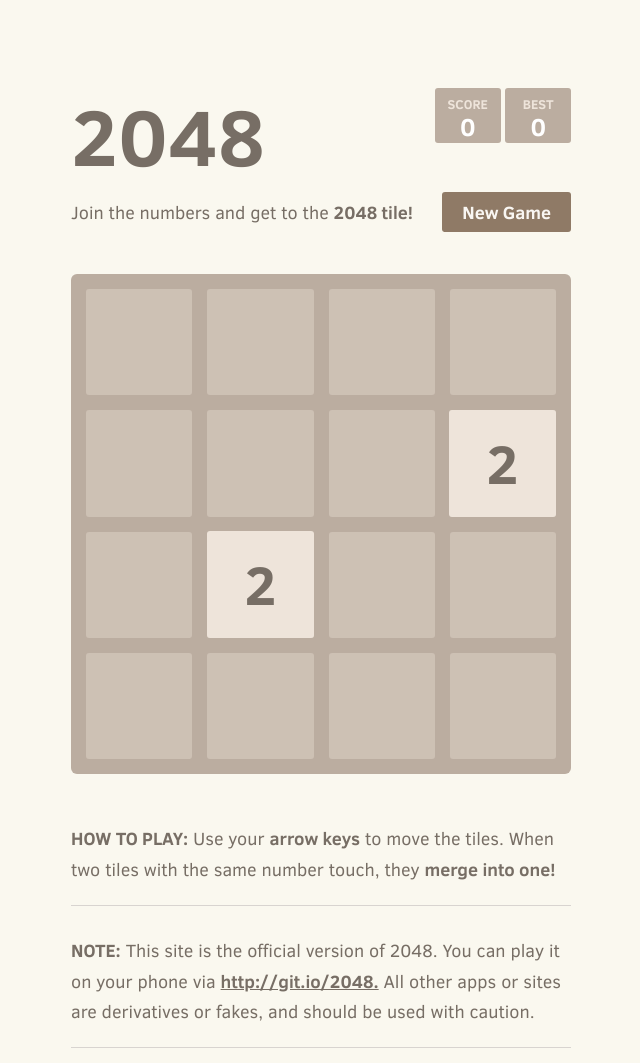
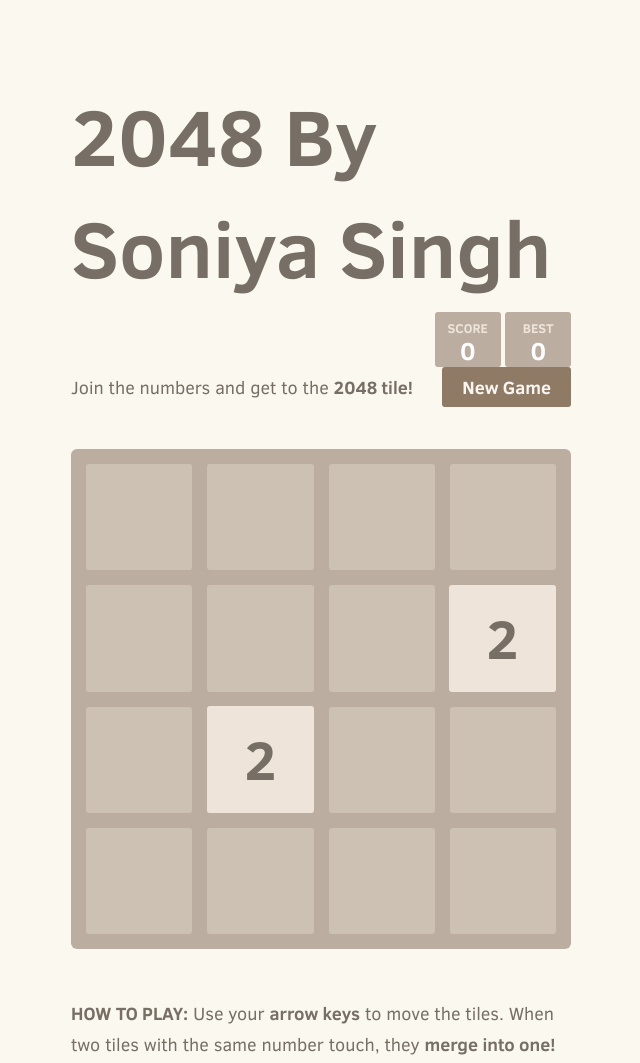
Before and after one commit to BuiltBySoniya/2048-game-ci-cd, a plain HTML site: page index.html in a window 1280 px wide. Shown: the top 1063 px of the page, without its empty margins (319-959 px from the left). Drawn offline with Linux system fonts and the light colour scheme.

Commit message:
Changed game name to 2048 by Soniya Singh

```diff
--- a/index.html
+++ b/index.html
@@ -19,7 +19,7 @@
 <body>
   <div class="container">
     <div class="heading">
-      <h1 class="title">2048</h1>
+      <h1 class="title">2048 By Soniya Singh</h1>
       <div class="scores-container">
         <div class="score-container">0</div>
         <div class="best-container">0</div>
```
